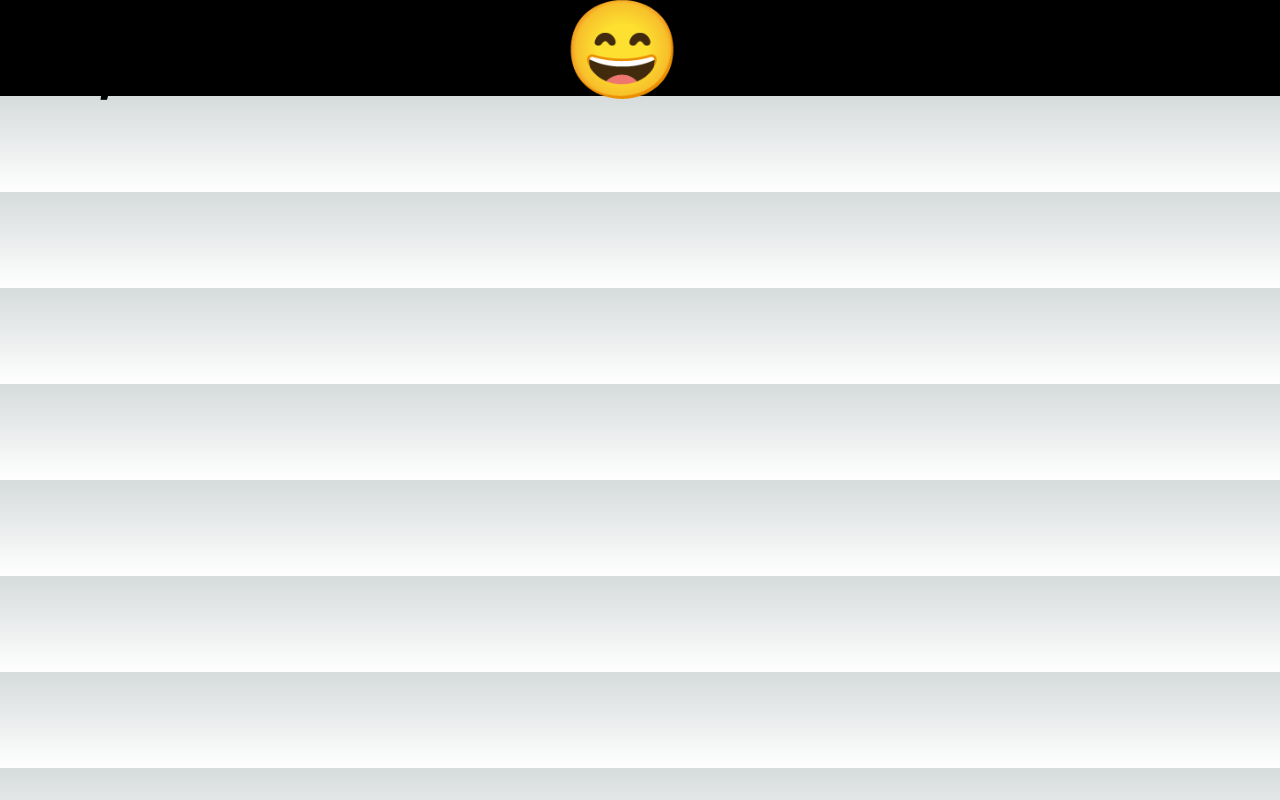
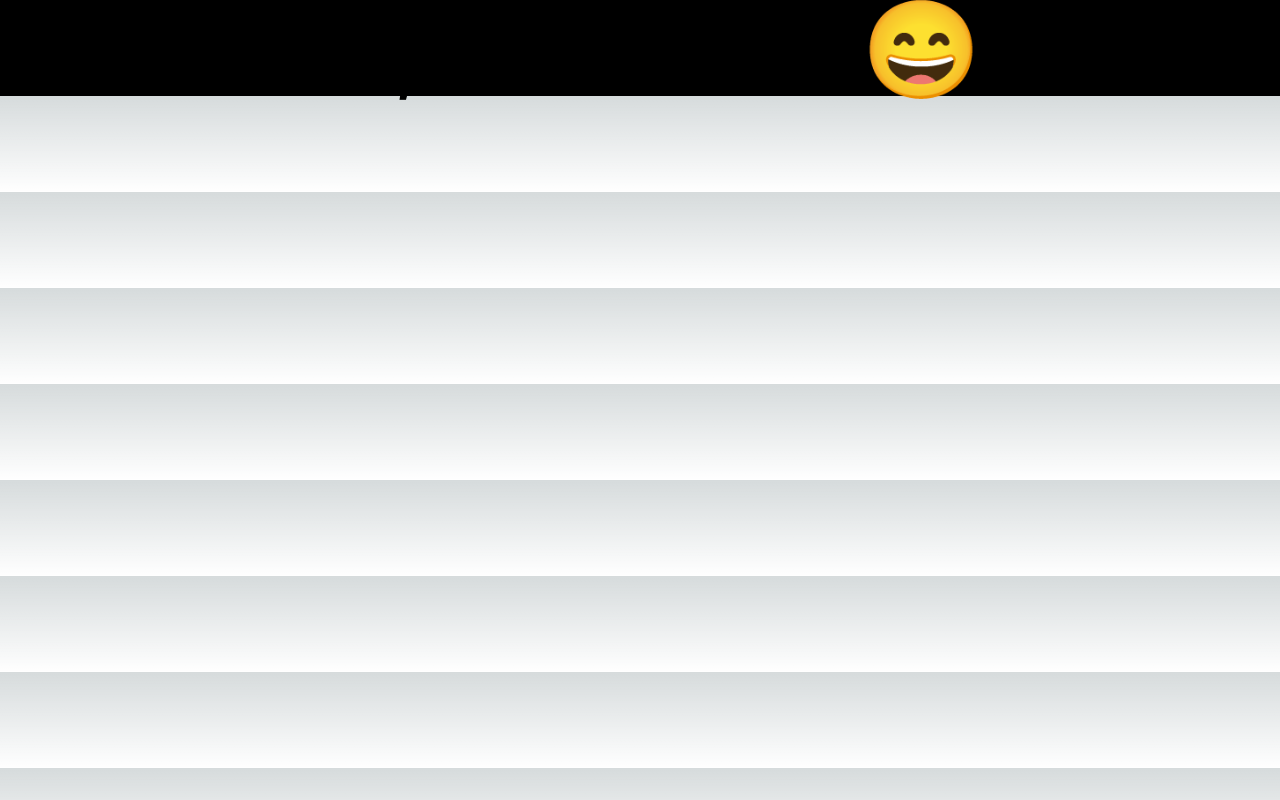
Before and after one commit to MaxHolzmann/portfolio, a Next.js app: page / in a window 1280 px wide. Built offline with nearby package versions, Linux system fonts and the light colour scheme.

Commit message:
Centers the text on screen with tailwind

```diff
--- a/app/page.js
+++ b/app/page.js
@@ -15,7 +15,7 @@ export default function Home() {
   const [mobileMenuOpen, setMobileMenuOpen] = useState(false)
 
   return (
-    <div className="flex items-center container mx:auto bg-black">
+    <div className="flex justify-center text-center bg-black">
     <h1 className="text-8xl">Hi, I'm Max. 😄</h1>
     </div>
   )
```
